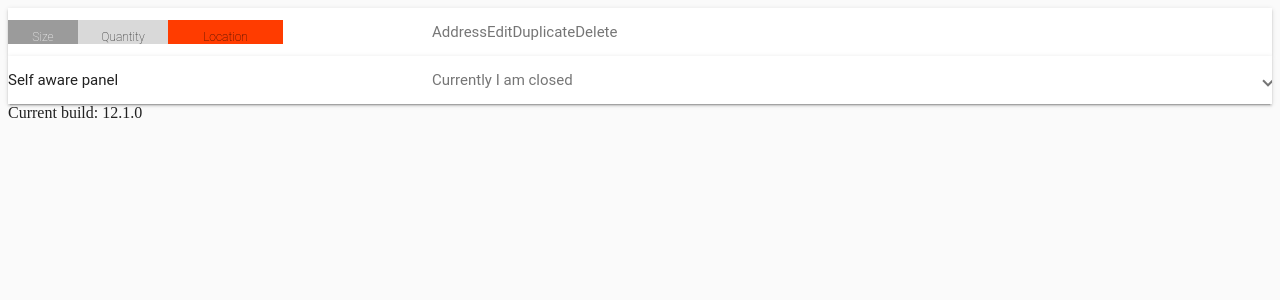
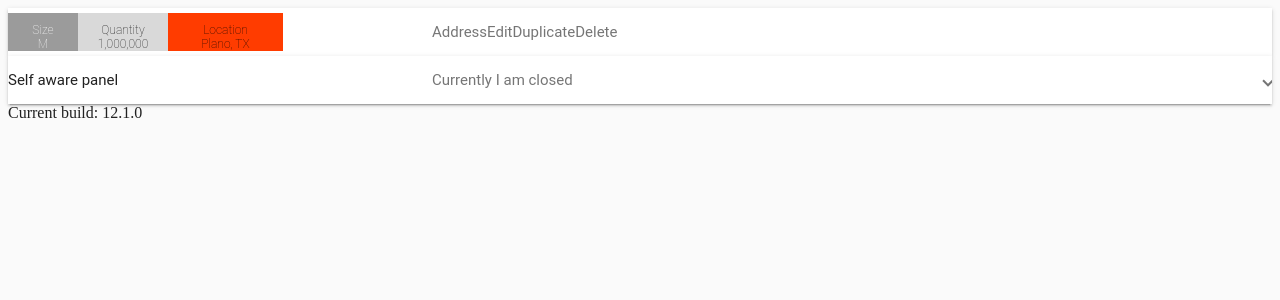
Before and after one commit to elwood-berry/esb-material-base, an Angular app: page / in a window 1280 px wide. Shown: the top 300 px of the page. Built offline with nearby package versions, Linux system fonts and the light colour scheme.

Commit message:
1 file modified

```diff
--- a/src/app/components/base-expansion/base-expansion.component.html
+++ b/src/app/components/base-expansion/base-expansion.component.html
@@ -3,14 +3,23 @@
     <mat-expansion-panel-header>
       <mat-panel-title>
         <div class="advance-multi-location-title" fxLayout="row">
-          <div class="title-size">Size</div>
-          <div class="title-qty">Quantity</div>
-          <div class="title-location">Location</div>
+          <div class="title-size" fxLayout="column">
+            <span>Size</span>
+            <span>M</span>
+          </div>
+          <div class="title-qty" fxLayout="column">
+            <span>Quantity</span>
+            <span>1,000,000</span>
+          </div>
+          <div class="title-location" fxLayout="column">
+            <span>Location</span>
+            <span>Plano, TX</span>
+          </div>
         </div>
       </mat-panel-title>
 
       <mat-panel-description>
-        <div fxLayout="row">
+        <div class="advance-multi-location-description" fxLayout="row">
           <div>Address</div>
 
           <div fxLayout="row">
@@ -23,10 +32,7 @@
     </mat-expansion-panel-header>
     <p>This is the primary content of the panel.</p>
   </mat-expansion-panel>
-  <mat-expansion-panel
-    (opened)="panelOpenState = true"
-    (closed)="panelOpenState = false"
-  >
+  <mat-expansion-panel (opened)="panelOpenState = true" (closed)="panelOpenState = false">
     <mat-expansion-panel-header>
       <mat-panel-title>
         Self aware panel
```
